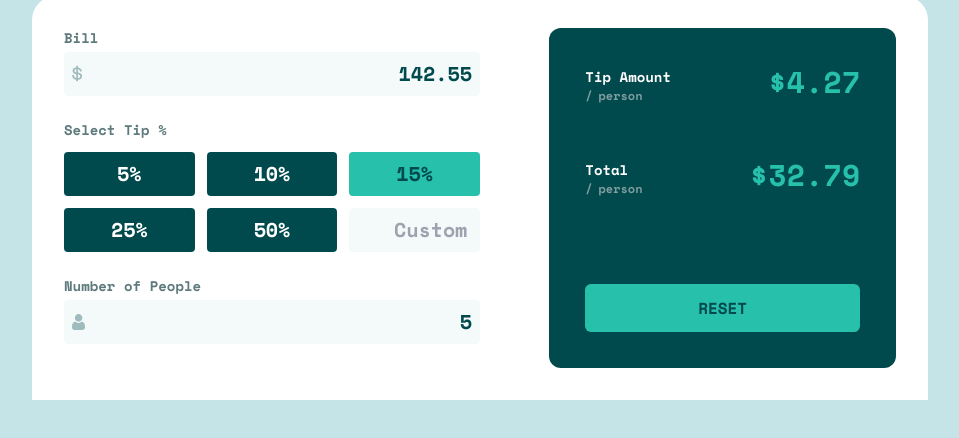
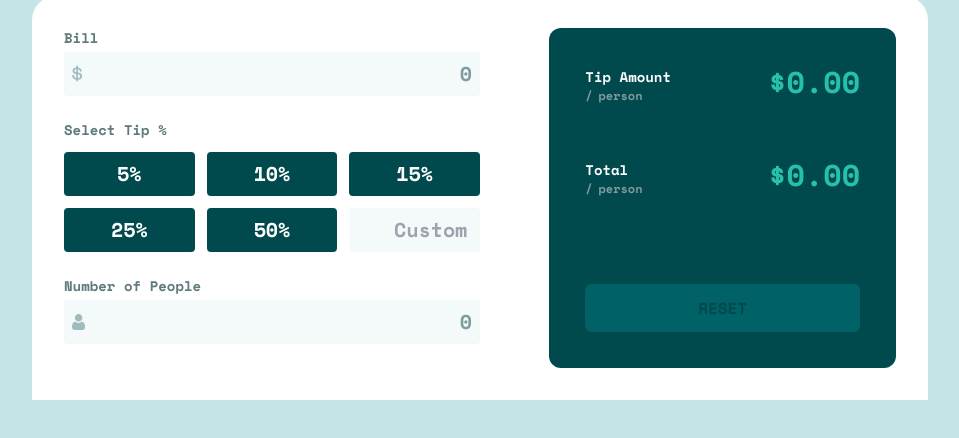
Before and after one commit to OlaniyanEniola/calculator-app, a website: page public/index.html in a window 1280 px wide. Shown: the part 232-670 px from the top of the page, without its empty margins (160-1119 px from the left). Drawn offline with nearby package versions, Linux system fonts and the light colour scheme.

Commit message:
changed design to empty design

```diff
--- a/public/index.html
+++ b/public/index.html
@@ -21,13 +21,13 @@
         <span class="col-span-6">
           <img src="images/icon-dollar.svg" alt="dollar sign">
         </span>
-        <span class="text-xl text-primary-500 col-span-6 justify-self-end">142.55</span>
+        <span class="text-xl text-primary-300 col-span-6 justify-self-end">0</span>
       </div>
       <section class="mb-6 col-span-12 grid grid-cols-12 gap-3">
         <h2 class="text-sm col-span-12">Select Tip %</h2>
         <div class="tip">5%</div>
         <div class="tip">10%</div>
-        <div class="fifteen">15%</div>
+        <div class="tip">15%</div>
         <div class="tip">25%</div>
         <div class="tip">50%</div>
         <input class="custom" type="text" placeholder="Custom">
@@ -36,11 +36,11 @@
       <h3 class=" text-sm mb-1 col-span-12">Number of People</h3>
       <div class="bg-primary-100 mb-6 p-2 rounded col-span-12 grid grid-cols-12 items-center">
         <img class="col-span-6" src="images/icon-person.svg" alt="icon-person">
-        <div class="text-xl text-primary-500 col-span-6 justify-self-end">5</div>
+        <div class="text-xl text-primary-300 col-span-6 justify-self-end">0</div>
       </div>
     </div>
 
-    <section class="bg-primary-500 py-6 px-4 rounded-xl col-span-12 grid grid-cols-12 lg:col-start-8 lg:p-9">
+    <section class="bg-primary-600 py-6 px-4 rounded-xl col-span-12 grid grid-cols-12 lg:col-start-8 lg:p-9">
       <div class="col-span-12 grid grid-cols-12">
         <div class="col-span-6">
           <span class="text-white text-sm">Tip Amount</span>
@@ -48,7 +48,7 @@
           <span class="text-primary-300 text-xs relative bottom-1.5">/</span>
           <span class="text-primary-300 text-xs relative bottom-1.5 right-1">person</span>
         </div>
-        <span class="text-3xl text-secondary col-span-6 justify-self-end">$4.27</span>
+        <span class="text-3xl text-secondary col-span-6 justify-self-end">$0.00</span>
       </div>
       <div class="my-3 col-span-12 grid grid-cols-12">
         <div class="col-span-6">
@@ -57,9 +57,9 @@
           <span class="text-primary-300 text-xs relative bottom-1.5">/</span>
           <span class="text-primary-300 text-xs relative bottom-1.5 right-1">person</span>
         </div>
-        <span class="text-3xl text-secondary col-span-6 justify-self-end">$32.79</span>
+        <span class="text-3xl text-secondary col-span-6 justify-self-end">$0.00</span>
       </div>
-      <button class="bg-secondary text-primary-500 p-3 rounded-md col-span-12 lg:self-end">RESET</button>
+      <button class="bg-primary-500 text-primary-600 p-3 rounded-md col-span-12 lg:self-end">RESET</button>
     </section>
 
   </main>
--- a/src/style.css
+++ b/src/style.css
@@ -5,10 +5,7 @@
 @import "tailwindcss/utilities";
 
 .tip {
-    @apply bg-primary-500 text-white text-xl w-full p-2 rounded col-span-6 text-center lg:col-span-4
-}
-.fifteen {
-    @apply bg-secondary text-primary-500 text-xl w-full p-2 rounded col-span-6 text-center lg:col-span-4
+    @apply bg-primary-600 text-white text-xl w-full p-2 rounded col-span-6 text-center lg:col-span-4
 }
 .custom {
     @apply bg-primary-100 text-primary-400 text-xl w-full p-2 pl-10 rounded col-span-6 text-center lg:col-span-4
--- a/tailwind.config.js
+++ b/tailwind.config.js
@@ -15,7 +15,8 @@ module.exports = {
           200: 'hsl(185, 41%, 84%)',
           300: 'hsl(184, 14%, 56%)',
           400: 'hsl(186, 14%, 43%)',
-          500: 'hsl(183, 100%, 15%)',
+          500: 'hsl(183, 100%, 20%)',
+          600: 'hsl(183, 100%, 15%)',
         },
         'secondary':'hsl(172, 67%, 45%)'
       }
```
Also changed, not shown: public/style.css.
